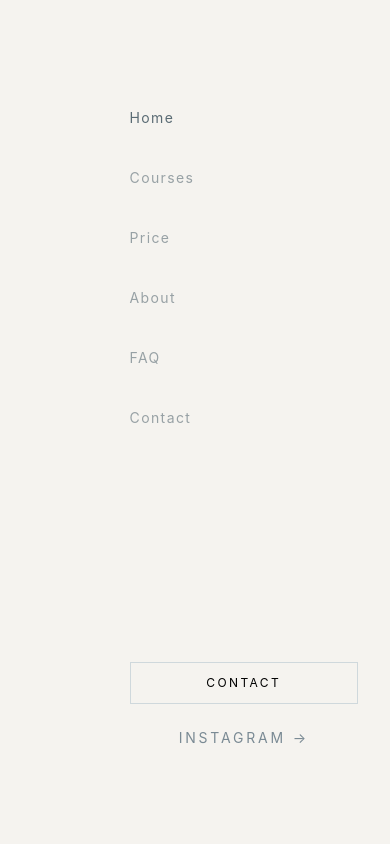
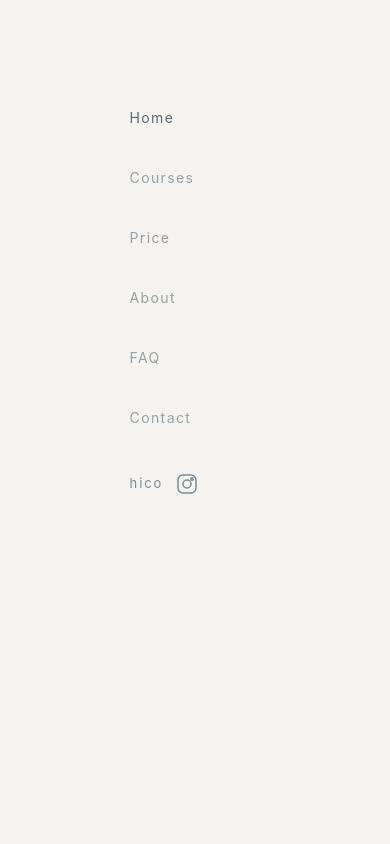
Before and after one commit to ikucha-portfolio/freediving-site, a React (Vite) app: page / in a window 390 px wide. Both pictures are taken after a click on the button 356 px from the left and 34 px from the top of the page. Shown: the top 844 px of the page. Built offline with nearby package versions, Linux system fonts and the light colour scheme; a web font is replaced by a local one.

Commit message:
fix: モバイルメニューのUI調整とInstagram導線の最適化
- メニュー内のレイアウトを整理（justify-between削除）
- Instagramリンクをナビ直下に配置
- 視線導線を自然な縦フローに改善
- 全体の余白と統一感を調整

```diff
--- a/src/components/Header.jsx
+++ b/src/components/Header.jsx
@@ -92,19 +92,19 @@ function Header() {
         }`}
       >
 
-        {/* 背景（完全に覆う） */}
+        {/* 背景 */}
         <div
           className="absolute inset-0 bg-[#f5f3ef]"
           onClick={() => setIsOpen(false)}
         />
 
-        {/* 右スライドメニュー */}
+        {/* メニュー本体 */}
         <div className="
           absolute top-0 right-0
           w-[75%] h-full
           bg-[#f5f3ef]
           px-8 py-24
-          flex flex-col justify-between
+          flex flex-col
         ">
 
           {/* ナビ */}
@@ -117,26 +117,35 @@ function Header() {
             <NavLink to="/contact" className={navItemClass} onClick={() => setIsOpen(false)}>Contact</NavLink>
           </nav>
 
-          {/* CTA & SNS */}
-          <div className="space-y-6">
-
-            <NavLink
-              to="/contact"
-              onClick={() => setIsOpen(false)}
-              className="block text-center border border-[#cfd8dc] py-3 text-xs tracking-[0.2em]"
-            >
-              CONTACT
-            </NavLink>
+          {/* SNS（ナビ直下） */}
+          <div className="mt-8">
 
             <a
               href="https://www.instagram.com/hico0624/"
               target="_blank"
               rel="noopener noreferrer"
-              className="flex justify-center text-[#7a8a94]"
+              className="
+                flex items-center gap-3
+                text-[#7a8a94] hover:text-[#5a6b74]
+                transition
+              "
             >
-              <span className="text-sm tracking-[0.2em]">
-                INSTAGRAM →
+              <span className="text-[13px] tracking-[0.15em]">
+                hico
               </span>
+
+              <svg
+                xmlns="http://www.w3.org/2000/svg"
+                className="w-6 h-6 hover:scale-105 transition"
+                viewBox="0 0 24 24"
+                fill="none"
+                stroke="currentColor"
+                strokeWidth="1.5"
+              >
+                <rect x="3" y="3" width="18" height="18" rx="5" />
+                <circle cx="12" cy="12" r="4" />
+                <circle cx="17" cy="7" r="1.2" />
+              </svg>
             </a>
 
           </div>
```
